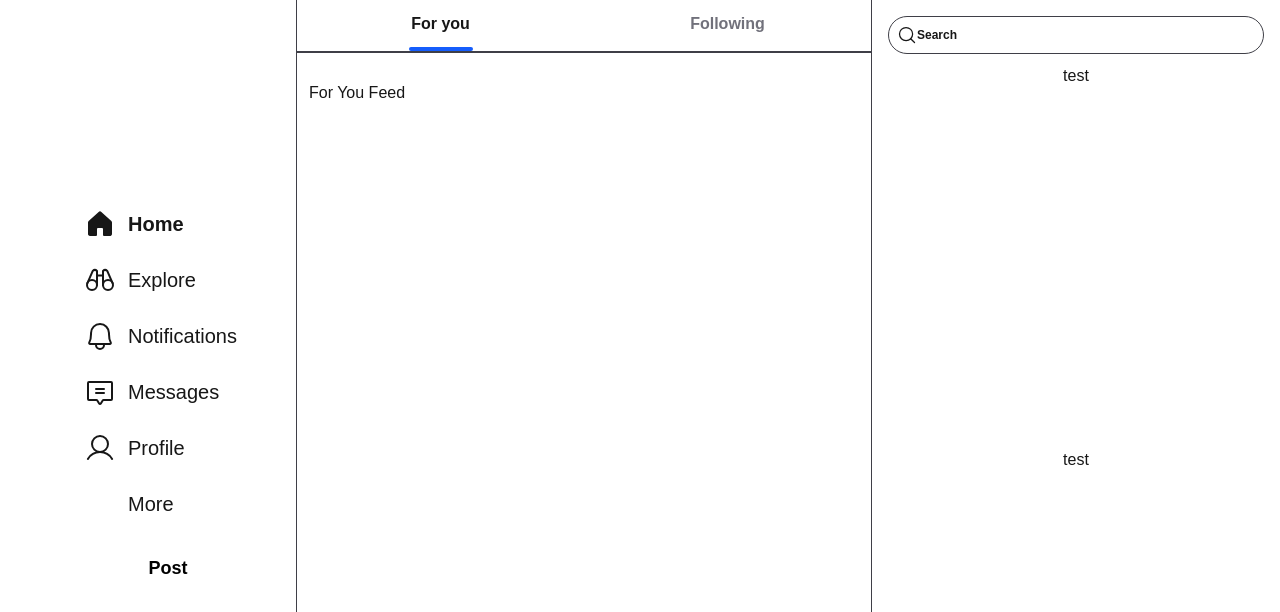
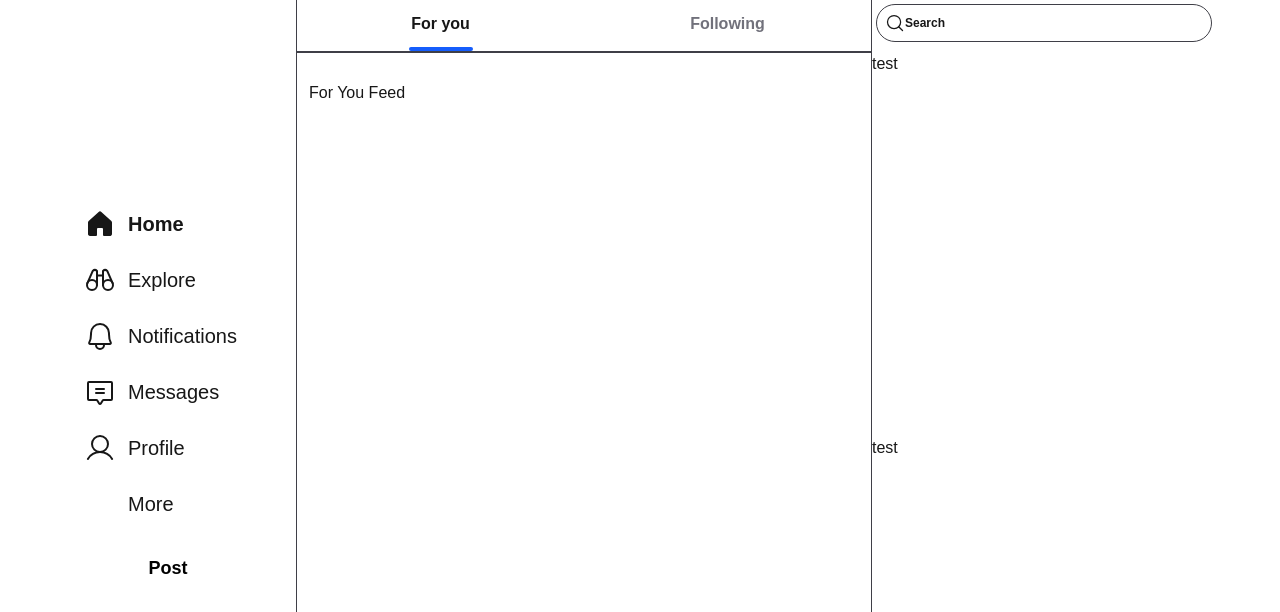
Before and after one commit to pickachuuu/kaleido-client, a Next.js app: page /home in a window 1280 px wide. Shown: the top 612 px of the page. Built offline with nearby package versions, Linux system fonts and the light colour scheme.

Commit message:
style: update StickyPanel component to adjust visibility and default variant

```diff
--- a/src/components/layout/StickyPanel.tsx
+++ b/src/components/layout/StickyPanel.tsx
@@ -2,11 +2,11 @@ import { cva, type VariantProps } from 'class-variance-authority';
 import { cn } from '@/lib/utils';
 
 const stickyPanelVariants = cva(
-    'hidden lg:block sticky top-0 h-screen',
+    'hidden md:block sticky top-0 h-screen',
     {
         variants: {
             variant:{
-                default: '',
+                default: 'max-w-86',
                 message: 'border-r-1 border-zinc-700'
             }
         },
@@ -25,9 +25,7 @@ export default function StickyPanel({ children, variant, className, ...props }:
     return (
         <div className={cn(stickyPanelVariants({ variant, className }))} {...props}>
             {/* Search bar */}
-            <div className="bg-background border-b-1 border-background p-3 text-center">
                 {children}
-            </div>
             {/* Scrollable content area */}
             {/* <div className="flex flex-col gap-2 p-4 h-[calc(100vh-64px)] overflow-y-auto">
 
```
